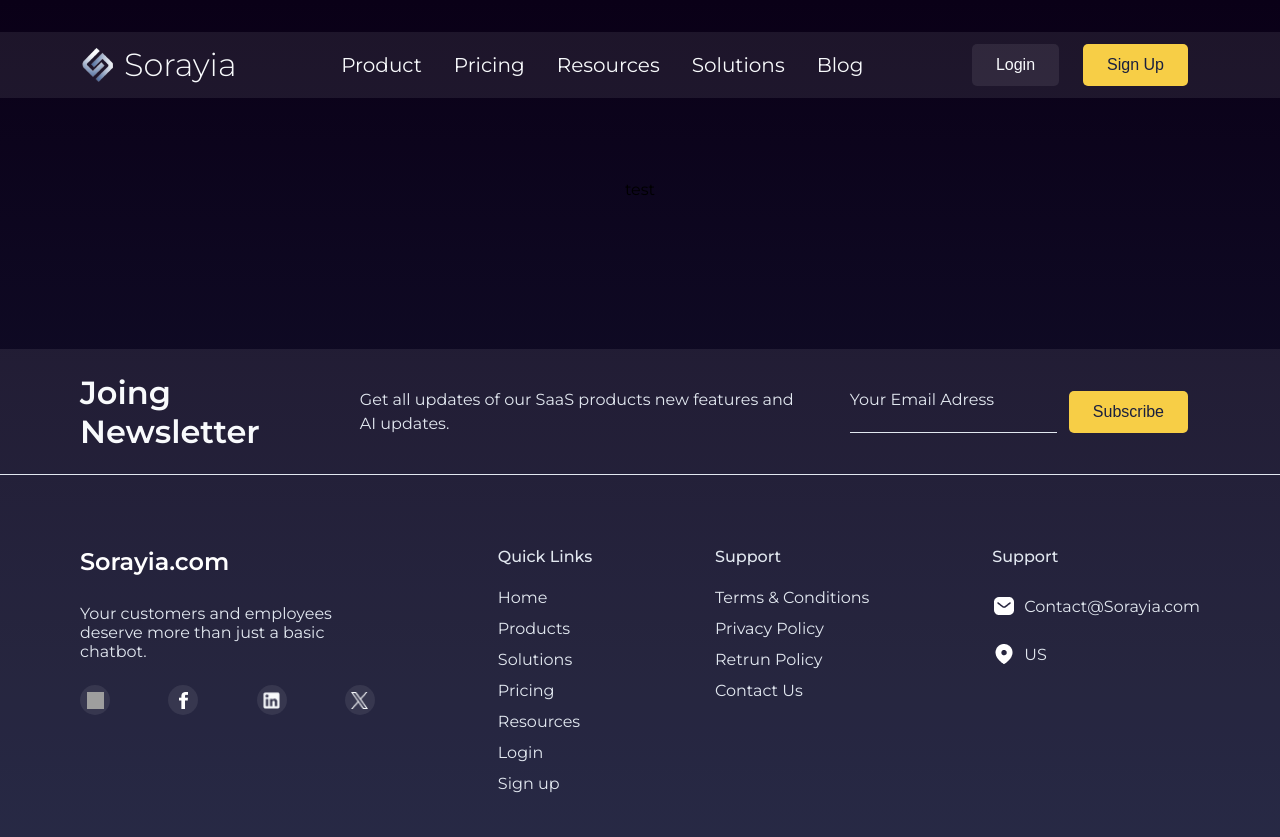
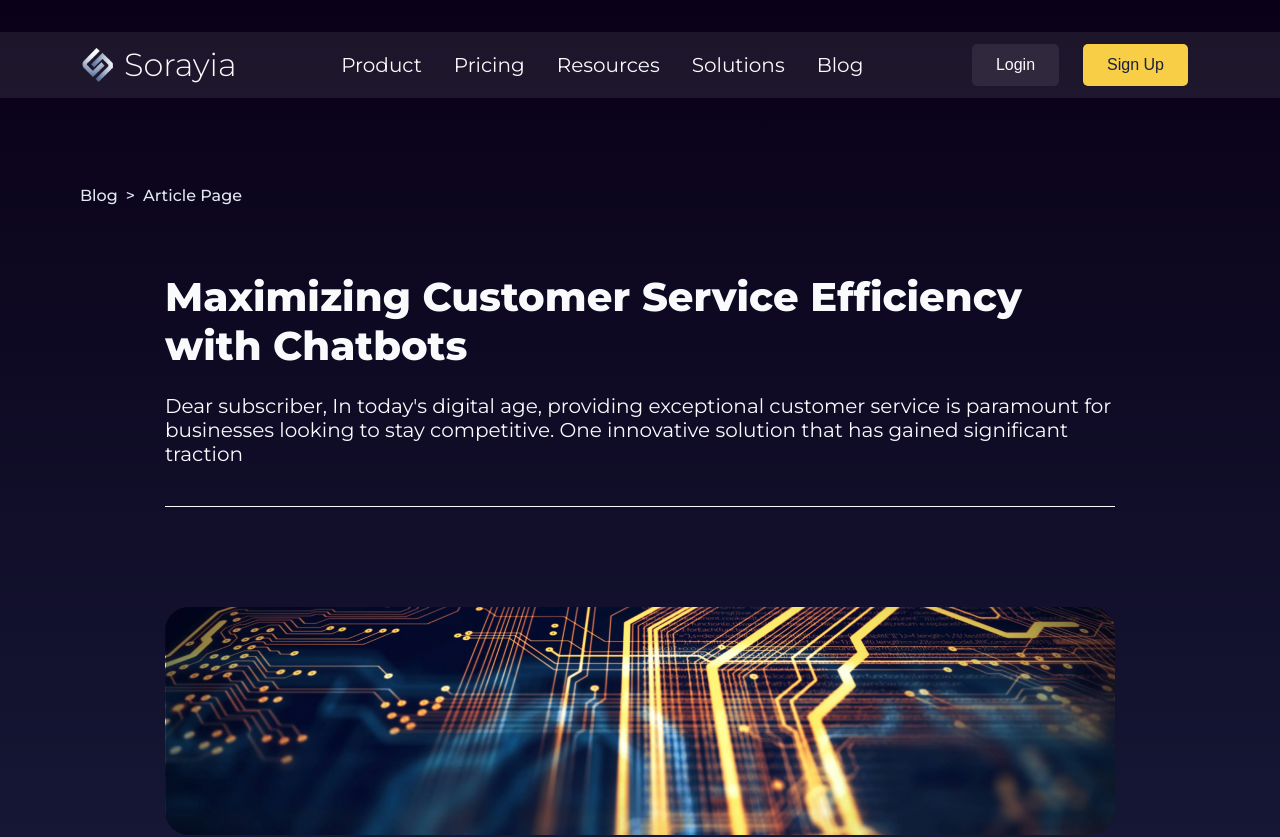
Before and after one commit to vitorlopes079/sorayia, a Next.js app: page /blog/maximizing-customer-service in a window 1280 px wide. Shown: the top 837 px of the page. Built offline with nearby package versions, Linux system fonts and the light colour scheme; grey boxes are pictures that could not be loaded.

Commit message:
try to deploy

```diff
--- a/src/app/blog/maximizing-customer-service/page.jsx
+++ b/src/app/blog/maximizing-customer-service/page.jsx
@@ -14,8 +14,7 @@
 const page = () => {
   return (
     <div className={styles.container}>
-      <p>test</p>
-      {/* <nav className={styles.breadcrumbContainer}>
+      <nav className={styles.breadcrumbContainer}>
         <ul className={styles.breadcrumb}>
           <li className="breadcrumb-item">Blog</li>
           <li> &gt; </li>
@@ -240,7 +239,7 @@
             <div className={styles.smalHorizontalLine}></div>
           </div>
         </section>
-      </div> */}
+      </div>
     </div>
   );
 };
```
